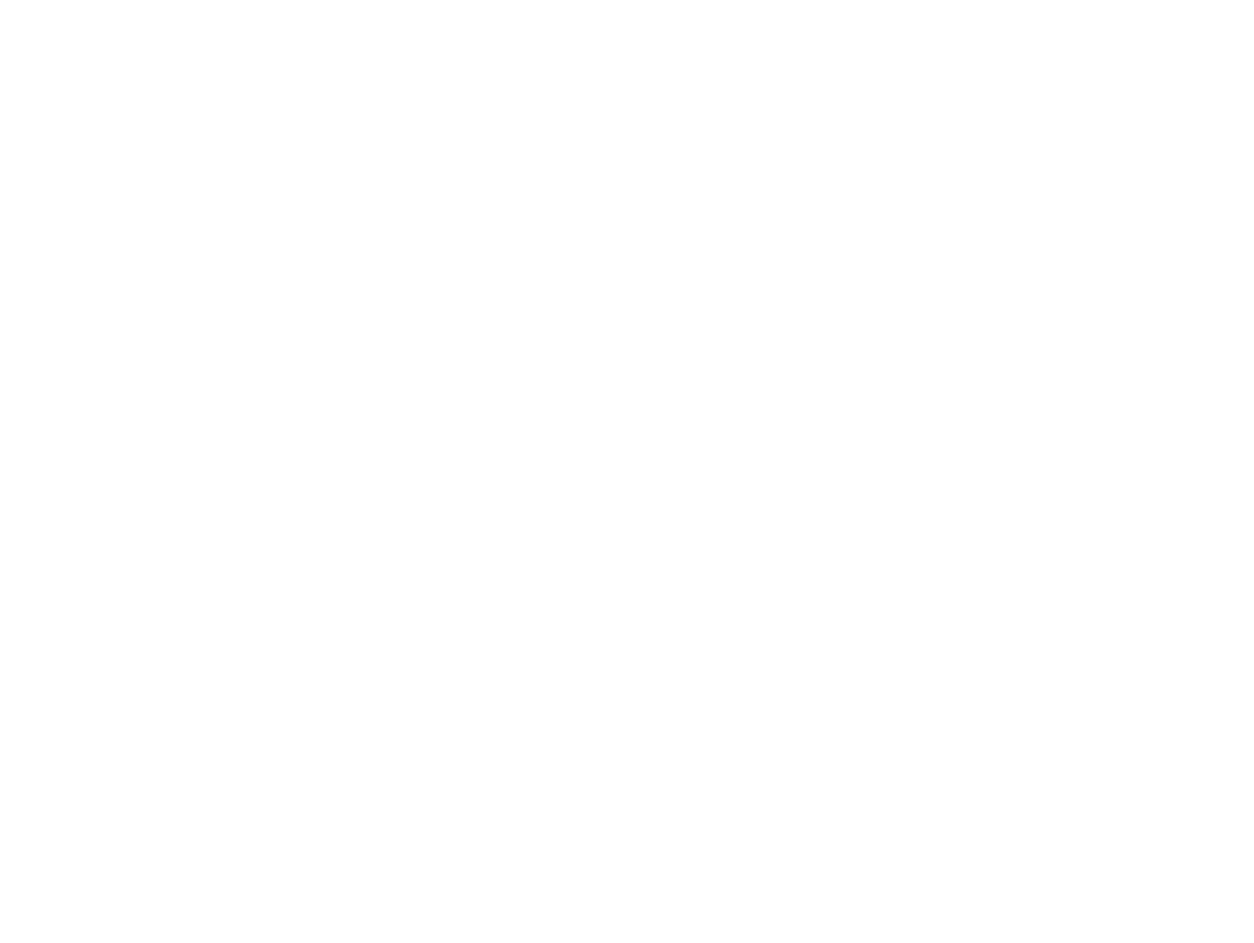
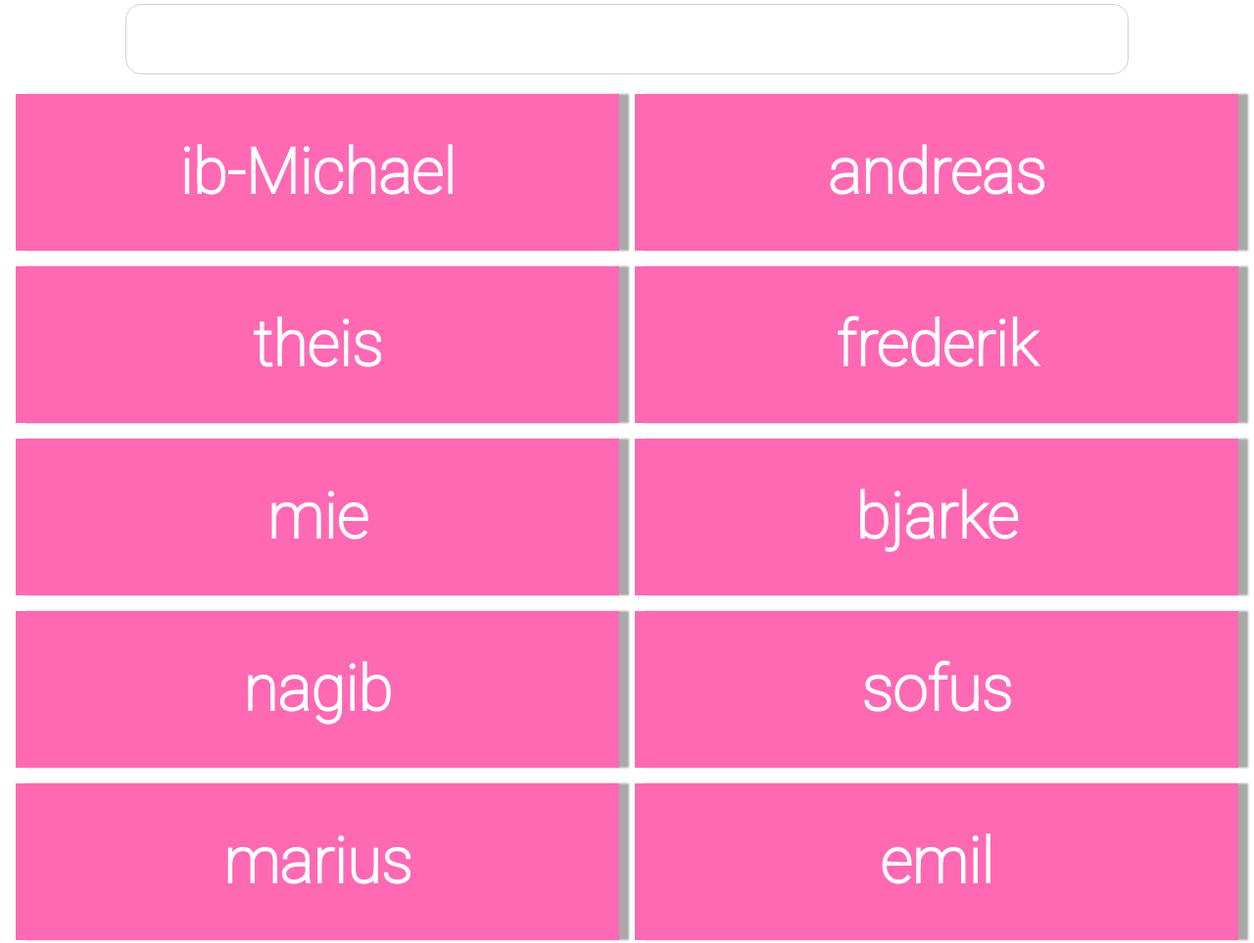
Before and after one commit to Haashin27/programmering-2.g, a plain HTML site: page arrays/index.html in a window 1280 px wide. Shown: the top 963 px of the page at 98% size. Before the commit the page ends 800 px from the top, so only its background shows below. Drawn offline with Linux system fonts and the light colour scheme.

Commit message:
vi har arbejdet med arrays

```diff
--- a/arrays/index.css
+++ b/arrays/index.css
@@ -1,13 +1,55 @@
+
+@import url('https://fonts.googleapis.com/css2?family=Roboto:wght@100&display=swap');
 *{
     margin: 0%;
     padding: 0%;
     box-sizing: border-box;
+    font-family: 'Roboto';
 
 
 
+}
+
+header{
+    height: 10vh;
+    display: grid;
+    place-items: center;
+}
+
+input{
+    width: 80vw;
+    font-size: 2rem;
+    border-radius: 1rem;
+    outline: none;
+    padding: 1rem;
+    border: 1px solid lightgray;
 }
 
 body{
     height: 100vh;
     width: 100vw;
 }
+
+main{
+    height: 100vh;
+    display: grid;
+    grid-template-columns: 1fr 1fr;
+    gap: 1rem;
+    padding: 1rem;
+
+}
+.card{
+    display: grid;
+    place-items: center;
+    background-color: hotpink;
+    height: 10rem;
+    color: white;
+    font-size: 2rem;
+    box-shadow: 10px 0px 2px darkgray;
+    transition: all ease-in-out .3s;
+}
+
+.card:hover{
+    transform: scale(1.08);
+    border: 4px solid lightgray;
+}
--- a/arrays/index.html
+++ b/arrays/index.html
@@ -8,9 +8,13 @@
 </head>
 <body>
 
+<header>
+    <input type="text" id='input'>
+</header>
 
+<main>
 
-
+</main>
     <script src="index.js"></script>
 </body>
 </html>
--- a/arrays/index.js
+++ b/arrays/index.js
@@ -1,7 +1,47 @@
-
- const sayHI = name => console.log("hej" + name)
-
- sayHI("per ")
+let main = document.querySelector('main')
+let input = document.querySelector('#input')
 
 
- document.querySelector('body').addEventListener('click', e => console.log(e))
+const addcard = name => {
+    let newCard = document.createElement('div')
+    newCard.classList.add('card')
+    let NewH = document.createElement('h1')
+    NewH.innerHTML = name
+    newCard.append(NewH)
+    main.append(newCard)
+
+}
+
+addcard('ib-Michael')
+//arrays med tekst
+let names = ['andreas', 'theis', 'frederik', 'mie', 'bjarke', 'nagib','sofus','marius', 'emil', 'simon-bin']
+
+
+let numbers = [1,23,32,24,52,32,34,234]
+
+// names = [...names,...numbers]
+
+
+names.map( name => addcard(name))
+
+
+
+
+input.addEventListener('input', () => {
+    let results = names.filter(name => name.toLowerCase().includes(input.value.toLowerCase()))
+    main.innerHTML = ''
+    results.map (name => addcard(name))
+})
+
+
+
+
+
+
+
+
+// //Her er et for loop
+// for(let i = 0; i < names.length; i++){
+
+//     console.log(names[i])
+// }
```
